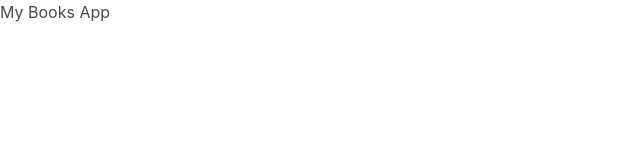
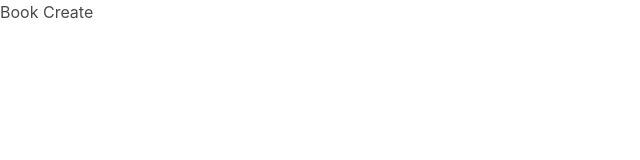
Before and after one commit to MinhazRahman/react-basics, a React (Create React App) app in the folder books/: page / in a window 1280 px wide. Shown: the top 160 px of the page, without its empty margins (0-640 px from the left). Built offline with nearby package versions, Linux system fonts and the light colour scheme.

Commit message:
Implement createBook() method

```diff
--- a/books/src/App.js
+++ b/books/src/App.js
@@ -1,5 +1,14 @@
+import BookCreate from "./components/BookCreate";
+
 function App() {
-  return <div>My Books App</div>;
+  const createBook = (title) => {
+    console.log(`Title: ${title}`);
+  };
+  return (
+    <div>
+      <BookCreate onCreate={createBook} />
+    </div>
+  );
 }
 
 export default App;
```
